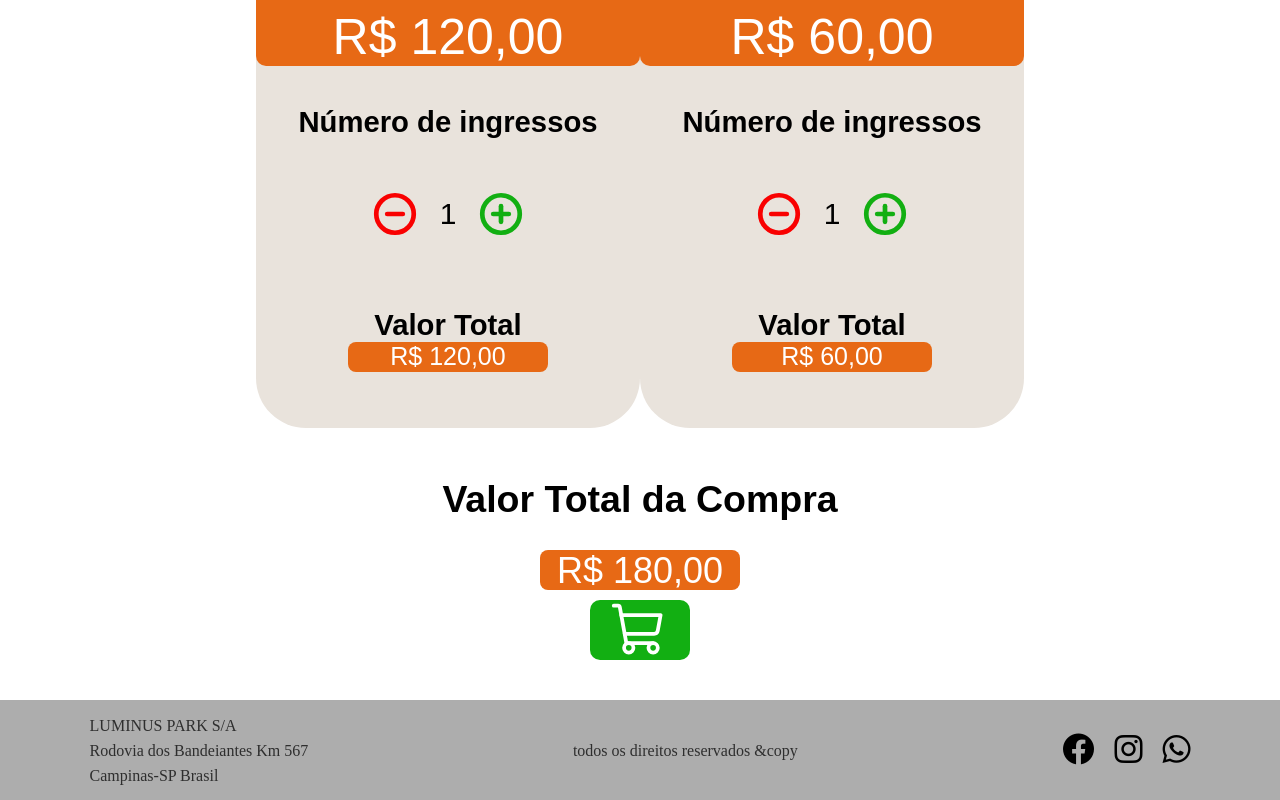
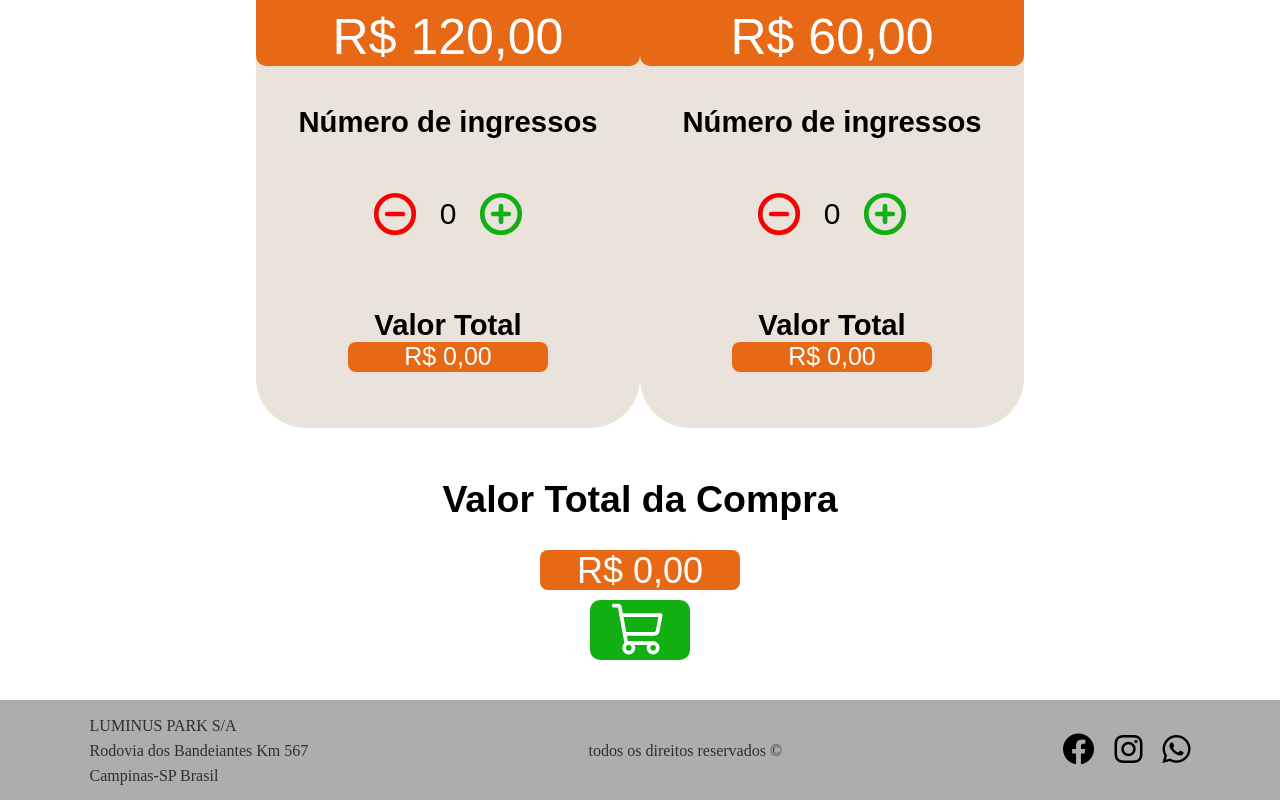
Before and after one commit to WBorg/Luminus-park, a React (Create React App) app: page /Ingressos in a window 1280 px wide. Shown: the part 490-1290 px from the top of the page. Built offline with nearby package versions, Linux system fonts and the light colour scheme.

Commit message:
pag ingressos atualizada

```diff
--- a/src/components/Footer/Footer.jsx
+++ b/src/components/Footer/Footer.jsx
@@ -8,7 +8,7 @@ function Footer() {
          <div className={footerCss.ftexto}>
              <p>LUMINUS PARK S/A <br/>Rodovia dos Bandeiantes Km 567 <br/> Campinas-SP Brasil</p>
          </div>
-             <p>todos os direitos reservados &copy</p>
+             <p>todos os direitos reservados ©</p>
          <ul >
 
             <li><a href=""><i class="fa-brands fa-facebook fa-2x" ></i></a></li>
--- a/src/components/Ingressos/CompraIngressos.jsx
+++ b/src/components/Ingressos/CompraIngressos.jsx
@@ -13,8 +13,8 @@ function CompraIngressos(){
 
 //*********  INGRESSOS DO VALOR INTEIRO   **********
 
-    const [numeroingressos1, setValor] =useState(1);
-    const [valortotal, totalValor]=useState(120)
+    const [numeroingressos1, setValor] =useState(0);
+    const [valortotal, totalValor]=useState(0)
 
     function maisingressointeira(){
         setValor(numeroingressos1+1);
@@ -28,8 +28,8 @@ function CompraIngressos(){
 
 
 //*********  INGRESSOS DA METADE DO VALOR   **********
-    const [numeroingressos2, setValor2] =useState(1);
-    const [valortotal2, totalValor2]=useState(60)
+    const [numeroingressos2, setValor2] =useState(0);
+    const [valortotal2, totalValor2]=useState(0)
 
     function maisingressomeia(){
         setValor2(numeroingressos2+1);
```
